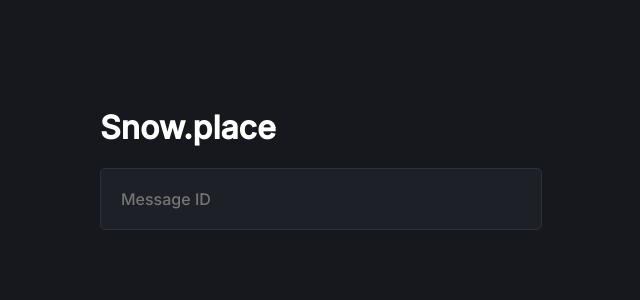
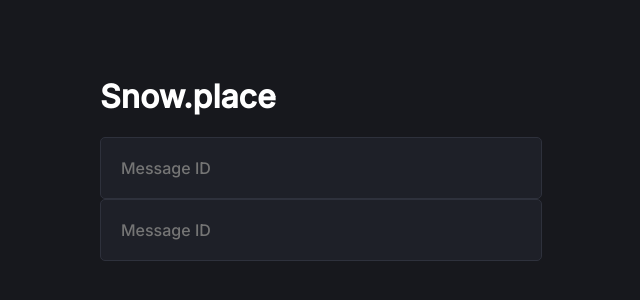
Before and after one commit to smuke/snow.place, a React (Vite) app: page / in a window 1280 px wide. Shown: the part 242-542 px from the top of the page, without its empty margins (319-959 px from the left). Built offline with nearby package versions, Linux system fonts and the light colour scheme.

Commit message:
Add extra snowflake item

```diff
--- a/src/components/SnowflakesContainer.tsx
+++ b/src/components/SnowflakesContainer.tsx
@@ -4,6 +4,7 @@
     return (
         <form onSubmit={e => e.preventDefault()}>
             <SnowflakeItem />
+            <SnowflakeItem />
         </form>
     )
 }
```
